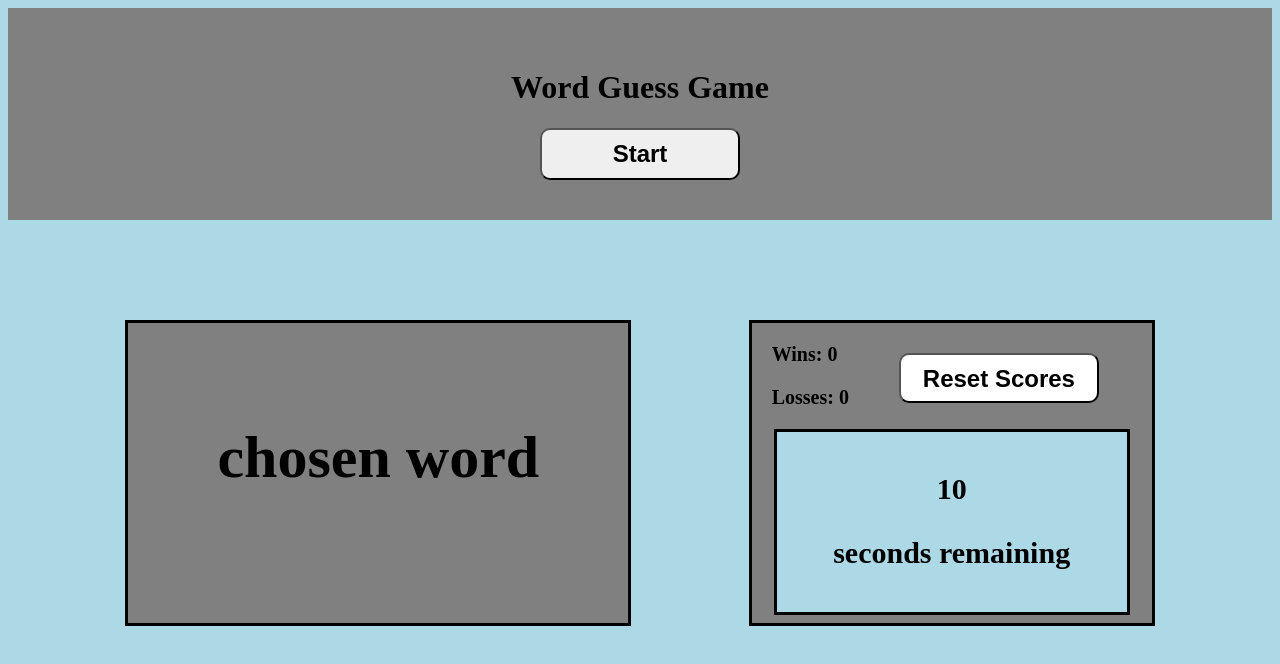
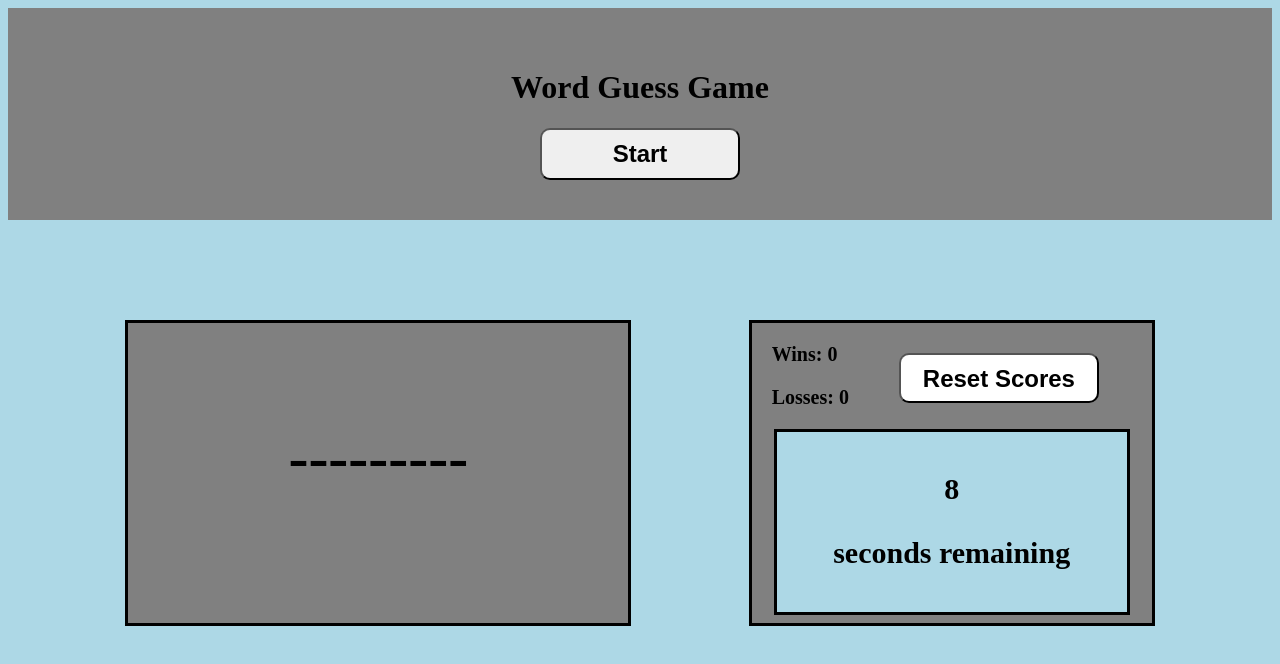
Before and after one commit to danielschris96/word-guess-game, a plain HTML site: page index.html in a window 1280 px wide. Both pictures are taken after a click on the button "Start". Drawn offline with Linux system fonts and the light colour scheme.

Commit message:
added javascript functions for start and timer

```diff
--- a/assets/js/script.js
+++ b/assets/js/script.js
@@ -0,0 +1,68 @@
+var wordlist = ["laptop", "bottle", "tiger", "corruption", "palace", "rhythym", "relationship", "education", "calendar", "violin", "mirror", "curriculum", "party", "patience", "example"];
+var timer = document.querySelector("#second");
+var secondsLeft = timer.getAttribute("data-seconds");
+var charList = [];
+var blankList = [];
+var chosenWord = document.querySelector("#chosen-word");
+var blankWord = "";
+
+function start() {
+    var randomIndex = Math.floor(Math.random()* wordlist.length);
+    var randomWord = wordlist[randomIndex];
+    var chosenWordLength = randomWord.length;
+    blankWord = "";
+
+    for (var i = 0; i < charList.length; i++) {
+        charList.pop();
+        blankList.pop();
+    }
+
+    for (var i = 0; i < chosenWordLength; i++) {
+        blankWord += "-";
+        blankList.push("-");
+        charList.push(randomWord[i]);
+    }
+
+    chosenWord.textContent = blankWord;
+}
+
+document.addEventListener("click", function(event) {
+    var element = event.target;
+
+    if (element.matches("#start")) {
+        start();
+        setTimer();
+    }
+})
+
+function setTimer() {
+    secondsLeft = timer.getAttribute("data-seconds");
+    var timeInterval = setInterval(function() {
+        secondsLeft--;
+        timer.textContent = secondsLeft;
+        if(secondsLeft === 0) {
+            clearInterval(timeInterval);
+            chosenWord.textContent = "You lost";
+        }
+    }, 1000)
+}
+
+document.addEventListener("keydown", function(event) {
+    var element = event.target;
+    var key = event.key.toLowerCase();
+    checkLetter(key);
+})
+
+function checkLetter(key) {
+    for (var i = 0; i < charList.length; i++) {
+        if (charList[i] === key) {
+            blankList[i] = key;
+        }
+
+    }
+    blankWord = "";
+    for (var i = 0; i < blankList.length; i++) {
+        blankWord += blankList[i];
+    }
+    chosenWord.textContent = blankWord;
+}
--- a/index.html
+++ b/index.html
@@ -14,7 +14,7 @@
     </header>
     <section class="container">
         <section class="word">
-            <p id="chosen-word">chosen word</p>
+            <p id="chosen-word"></p>
         </section>
         <section class="score-reset">
             <section id="scores">
@@ -25,7 +25,7 @@
                 <button id="reset" type="button">Reset Scores</button>
             </section>
             <section id="timer">
-                <p id="second">10</p>
+                <p id="second" data-seconds= "10">0</p>
                 <p id="time-left">seconds remaining</p>
             </section>
         </section>
```
